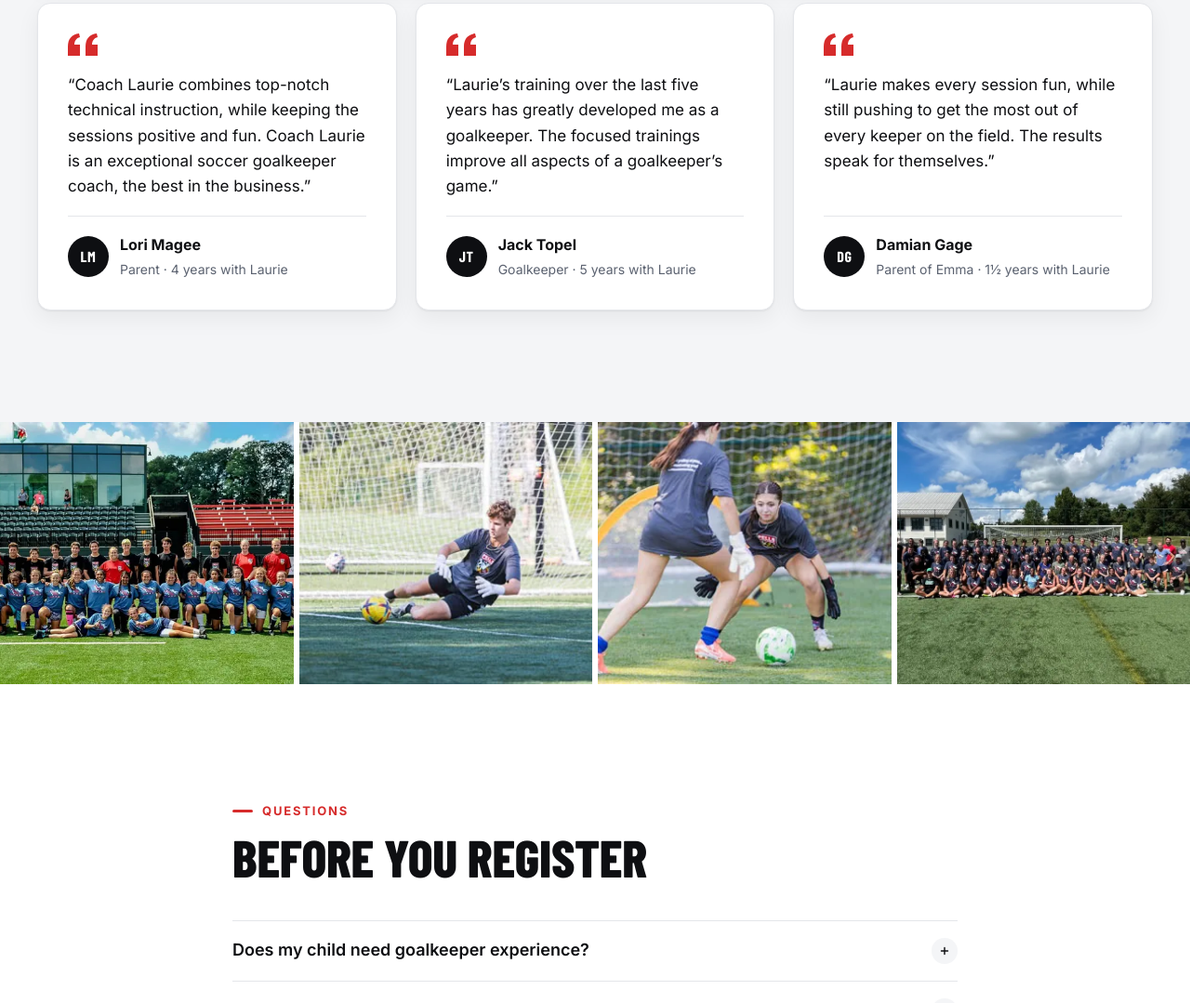
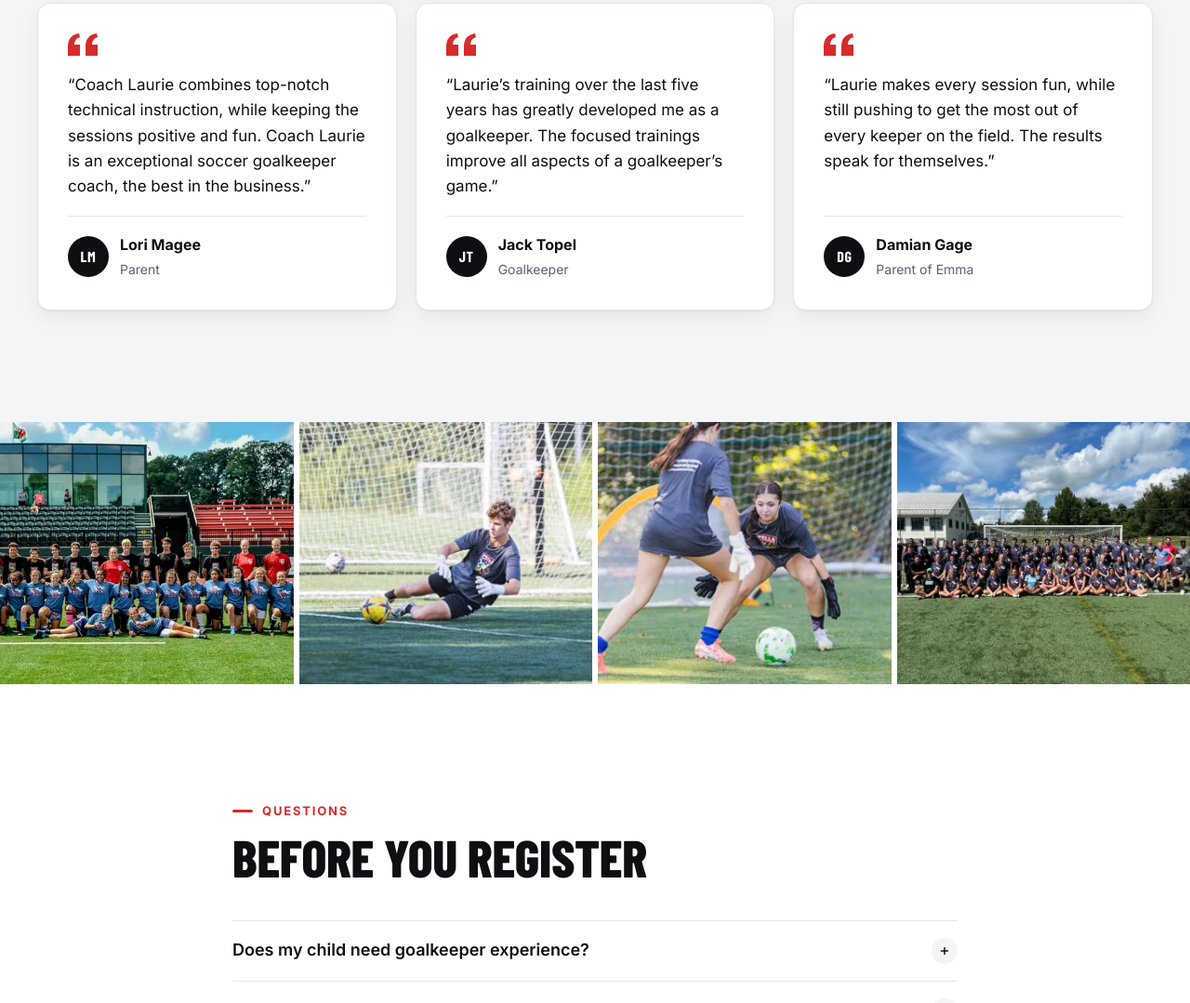
Before and after one commit to me5231979/PellsKeeperSchool, a plain HTML site: page index.html in a window 1280 px wide. Shown: the part 7258-8337 px from the top of the page at 93% size. Drawn offline with Linux system fonts and the light colour scheme.

Commit message:
Testimonials: remove years-with-Laurie from captions
Co-Authored-By: Claude Opus 5.5 <noreply@anthropic.com>
Claude-Session: https://claude.ai/code/session_01GNiCng6zLt17w9VnQqh8WE

```diff
--- a/index.html
+++ b/index.html
@@ -427,17 +427,17 @@
           <figure class="quote">
             <svg width="32" height="24" class="qmark" aria-hidden="true" viewBox="0 0 32 24"><path d="M0 24V14C0 6 4 1 12 0l1 4c-4 1-6 4-6 8h6v12H0zm19 0V14c0-8 4-13 12-14l1 4c-4 1-6 4-6 8h6v12H19z"/></svg>
             <blockquote><p>“Coach Laurie combines top-notch technical instruction, while keeping the sessions positive and fun. Coach Laurie is an exceptional soccer goalkeeper coach, the best in the business.”</p></blockquote>
-            <figcaption><span class="avatar" aria-hidden="true">LM</span><span><strong>Lori Magee</strong><span>Parent · 4 years with Laurie</span></span></figcaption>
+            <figcaption><span class="avatar" aria-hidden="true">LM</span><span><strong>Lori Magee</strong><span>Parent</span></span></figcaption>
           </figure>
           <figure class="quote">
             <svg width="32" height="24" class="qmark" aria-hidden="true" viewBox="0 0 32 24"><path d="M0 24V14C0 6 4 1 12 0l1 4c-4 1-6 4-6 8h6v12H0zm19 0V14c0-8 4-13 12-14l1 4c-4 1-6 4-6 8h6v12H19z"/></svg>
             <blockquote><p>“Laurie’s training over the last five years has greatly developed me as a goalkeeper. The focused trainings improve all aspects of a goalkeeper’s game.”</p></blockquote>
-            <figcaption><span class="avatar" aria-hidden="true">JT</span><span><strong>Jack Topel</strong><span>Goalkeeper · 5 years with Laurie</span></span></figcaption>
+            <figcaption><span class="avatar" aria-hidden="true">JT</span><span><strong>Jack Topel</strong><span>Goalkeeper</span></span></figcaption>
           </figure>
           <figure class="quote">
             <svg width="32" height="24" class="qmark" aria-hidden="true" viewBox="0 0 32 24"><path d="M0 24V14C0 6 4 1 12 0l1 4c-4 1-6 4-6 8h6v12H0zm19 0V14c0-8 4-13 12-14l1 4c-4 1-6 4-6 8h6v12H19z"/></svg>
             <blockquote><p>“Laurie makes every session fun, while still pushing to get the most out of every keeper on the field. The results speak for themselves.”</p></blockquote>
-            <figcaption><span class="avatar" aria-hidden="true">DG</span><span><strong>Damian Gage</strong><span>Parent of Emma · 1½ years with Laurie</span></span></figcaption>
+            <figcaption><span class="avatar" aria-hidden="true">DG</span><span><strong>Damian Gage</strong><span>Parent of Emma</span></span></figcaption>
           </figure>
         </div>
       </div>
```
